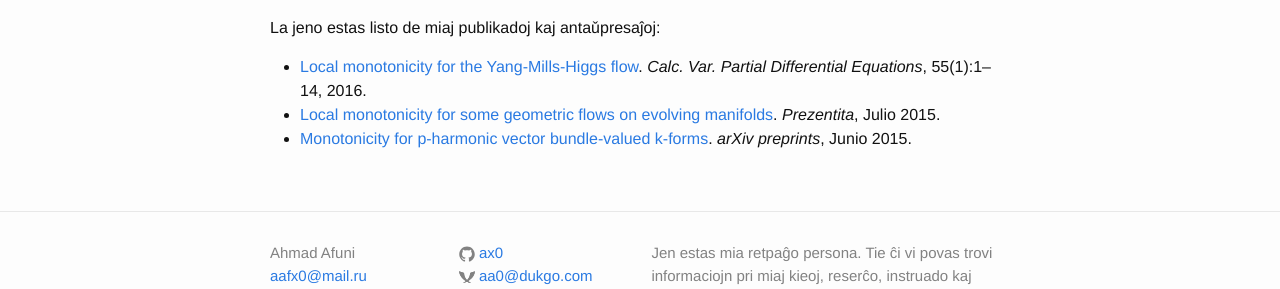
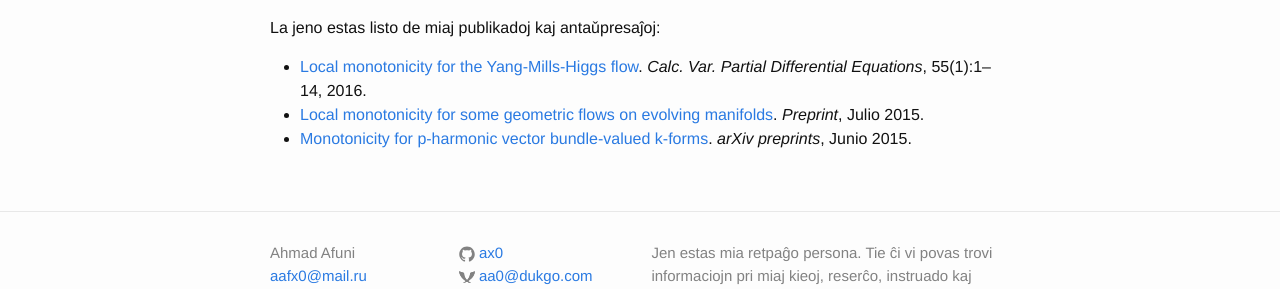
Before and after one commit to ax0/ax0.github.io, a Jekyll site: the page built from research.eo.md, in a window 1280 px wide. Shown: the part 247-536 px from the top of the page. Built offline with Jekyll 4.4.1, drawn with Linux system fonts in a browser that asks for light colours.

Commit message:
minor fix.

```diff
--- a/_includes/pubs.de.html
+++ b/_includes/pubs.de.html
@@ -18,7 +18,7 @@
 <li><a name="paper3"></a>
 <a href="http://ax0.github.io/preprints/locmon.pdf">Local monotonicity for
   some geometric flows on evolving manifolds</a>.
-<cite>Eingereicht</cite>, Juli 2015.</li>
+<cite>Preprint</cite>, Juli 2015.</li>
 
 <!-- Authors: Afuni Ahmad -->
 <!-- Keywords: Mathematics - Differential Geometry, Mathematical Physics,
--- a/_includes/pubs.eo.html
+++ b/_includes/pubs.eo.html
@@ -18,7 +18,7 @@
 <li><a name="paper3"></a>
 <a href="http://ax0.github.io/preprints/locmon.pdf">Local monotonicity for
   some geometric flows on evolving manifolds</a>.
-<cite>Prezentita</cite>, Julio 2015.</li>
+<cite>Preprint</cite>, Julio 2015.</li>
 
 <!-- Authors: Afuni Ahmad -->
 <!-- Keywords: Mathematics - Differential Geometry, Mathematical Physics,
--- a/_includes/pubs.fr.html
+++ b/_includes/pubs.fr.html
@@ -18,7 +18,7 @@
 <li><a name="paper3"></a>
 <a href="http://ax0.github.io/preprints/locmon.pdf">Local monotonicity for
   some geometric flows on evolving manifolds</a>.
-<cite>Soumis</cite>, Juillet 2015.</li>
+<cite>Preprint</cite>, Juillet 2015.</li>
 
 <!-- Authors: Afuni Ahmad -->
 <!-- Keywords: Mathematics - Differential Geometry, Mathematical Physics,
--- a/_includes/pubs.html
+++ b/_includes/pubs.html
@@ -18,7 +18,7 @@
 <li><a name="paper3"></a>
 <a href="http://ax0.github.io/preprints/locmon.pdf">Local monotonicity for
   some geometric flows on evolving manifolds</a>.
-<cite>Submitted</cite>, July 2015.</li>
+<cite>Preprint</cite>, July 2015.</li>
 
 <!-- Authors: Afuni Ahmad -->
 <!-- Keywords: Mathematics - Differential Geometry, Mathematical Physics,
```
